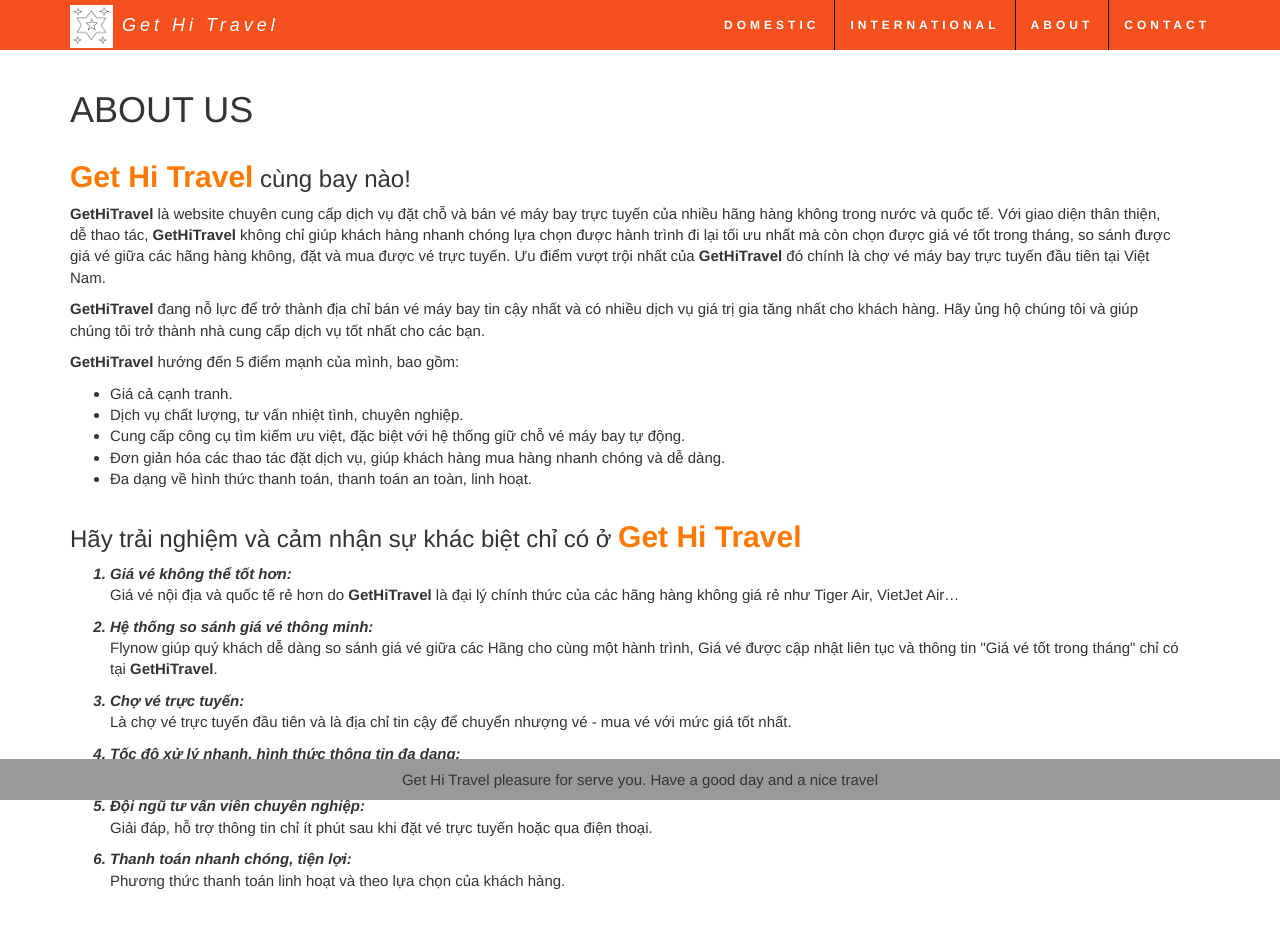
After one commit to Artielkami/Get2Travel, a Django app: template search/templates/demo/about.html in a window 1280 px wide. The commit adds this page. Run offline with Django 3.2, Linux system fonts and the light colour scheme; the template is opened without the code that fills it, so the values that code supplies are empty; some libraries are stand-ins or nearby versions.

Commit message:
added contact.html and about.html

```diff
--- a/search/static/search/style.css
+++ b/search/static/search/style.css
@@ -1,3 +1,6 @@
+body {
+    font-size:1.5em;
+}
 .navbar {
     margin-bottom: 0;
     background-color: #f4511e;
@@ -34,6 +37,7 @@
 
 .main {
     margin-top: 70px;
+    margin-bottom:50px;
 }
 .span-header-for-middle {
     vertical-align: top;
@@ -54,8 +58,10 @@
 .footer-my-style {
     position: fixed;
     bottom: 0px;
+    height:auto;
     width: 100%;
     background-color: #999999;
+    padding:10px;
 }
 .footer-my-style p {
     margin-bottom: 0px;
@@ -100,3 +106,13 @@
 #result {
     margin-bottom: 35px;
 }
+/* This under is belong to about.html and contact.html */
+.main .row .brand-name {
+    color:#ff7800;
+    font-weight:bold;
+    font-size:30px;
+}
+.main .row ol > li {
+    font-weight:bold;
+    font-style:italic;
+}
--- /dev/null
+++ b/search/templates/demo/about.html
@@ -0,0 +1,89 @@
+<!DOCTYPE html>
+<html lang="en">
+<head>
+    <meta charset="UTF-8">
+    <meta name="viewport" content="width=device-width, initial-scale=1">
+    <link rel="stylesheet" href="http://maxcdn.bootstrapcdn.com/bootstrap/3.3.6/css/bootstrap.min.css">
+    <link rel="stylesheet" href="https://maxcdn.bootstrapcdn.com/font-awesome/4.6.1/css/font-awesome.min.css">
+    <link rel="stylesheet" type="text/css" href="../../static/search/style.css">
+    <script src="https://ajax.googleapis.com/ajax/libs/jquery/1.12.0/jquery.min.js"></script>
+    <script src="http://maxcdn.bootstrapcdn.com/bootstrap/3.3.6/js/bootstrap.min.js"></script>
+    <title>Domestic flight</title>
+</head>
+<body>
+<header>
+    <nav class="navbar navbar-default navbar-fixed-top">
+        <div class="container">
+            <div class="navbar-header">
+                <button type="button" class="navbar-toggle" data-toggle="collapse" data-target="#myNavbar">
+                    <span class="fa fa-bars fa-2x"></span>
+                </button>
+                <a class="navbar-brand" href="#">
+                    <img src="../../static/search/images/can.png" alt="logo hình lá cần">
+                    <span class="span-header-for-middle">Get Hi Travel</span>
+                </a>
+            </div>
+            <div class="collapse navbar-collapse" id="myNavbar">
+                <ul class="nav navbar-nav navbar-right text-uppercase my-nav-text-style">
+                    <li><a id="a-domestic-page" href="javascript:void(0)">Domestic</a></li>
+                    <li><a id="a-internal-page" href="{% url 'search:insert_db_ticket' %}">International</a></li>
+                    <li><a id="a-about-page" href="javascript:void(0)">About</a></li>
+                    <li><a id="a-contact-page" href="javascript:void(0)">Contact</a></li>
+                </ul>
+            </div>
+        </div>
+    </nav>
+</header>
+<div class="container main">
+    <h1 class="text-uppercase">About us</h1>
+    <div class="row col-xs-12 col-sm-12">
+        <h3><span class="brand-name">Get Hi Travel</span> cùng bay nào!</h3>
+        <p><strong>GetHiTravel</strong> là website chuyên cung cấp dịch vụ đặt chỗ và bán vé máy bay trực tuyến của
+            nhiều hãng hàng
+            không trong nước và quốc tế. Với giao diện thân thiện, dễ thao tác, <strong>GetHiTravel</strong> không chỉ
+            giúp khách hàng
+            nhanh chóng lựa chọn được hành trình đi lại tối ưu nhất mà còn chọn được giá vé tốt trong tháng, so sánh
+            được giá vé giữa các hãng hàng không, đặt và mua được vé trực tuyến. Ưu điểm vượt trội nhất của <strong>GetHiTravel</strong>
+            đó chính là chợ vé máy bay trực tuyến đầu tiên tại Việt Nam.</p>
+        <p><strong>GetHiTravel</strong> đang nỗ lực để trở thành địa chỉ bán vé máy bay tin cậy nhất và có nhiều dịch vụ
+            giá trị gia
+            tăng nhất cho khách hàng. Hãy ủng hộ chúng tôi và giúp chúng tôi trở thành nhà cung cấp dịch vụ tốt nhất cho
+            các bạn.</p>
+        <div>
+            <p><strong>GetHiTravel</strong> hướng đến 5 điểm mạnh của mình, bao gồm:</p>
+            <ul>
+                <li>Giá cả cạnh tranh.</li>
+                <li>Dịch vụ chất lượng, tư vấn nhiệt tình, chuyên nghiệp.</li>
+                <li>Cung cấp công cụ tìm kiếm ưu việt, đặc biệt với hệ thống giữ chỗ vé máy bay tự động.</li>
+                <li>Đơn giản hóa các thao tác đặt dịch vụ, giúp khách hàng mua hàng nhanh chóng và dễ dàng.</li>
+                <li>Đa dạng về hình thức thanh toán, thanh toán an toàn, linh hoạt.</li>
+            </ul>
+        </div>
+    </div>
+    <div class="row col-xs-12 col-sm-12">
+        <h3>Hãy trải nghiệm và cảm nhận sự khác biệt chỉ có ở <span class="brand-name">Get Hi Travel</span></h3>
+        <ol>
+            <li>Giá vé không thể tốt hơn:</li>
+            <p>Giá vé nội địa và quốc tế rẻ hơn do <strong>GetHiTravel</strong> là đại lý chính thức của các hãng hàng
+                không giá rẻ như Tiger
+                Air, VietJet Air…</p>
+            <li>Hệ thống so sánh giá vé thông minh:</li>
+            <p>Flynow giúp quý khách dễ dàng so sánh giá vé giữa các Hãng cho cùng một hành trình, Giá vé được cập nhật
+                liên tục và thông tin "Giá vé tốt trong tháng" chỉ có tại <strong>GetHiTravel</strong>.</p>
+            <li>Chợ vé trực tuyến:</li>
+            <p>Là chợ vé trực tuyến đầu tiên và là địa chỉ tin cậy để chuyển nhượng vé - mua vé với mức giá tốt
+                nhất.</p>
+            <li>Tốc độ xử lý nhanh, hình thức thông tin đa dạng:</li>
+            <p>Hệ thống xử lý đơn hàng tối ưu với đội ngũ IT giàu kinh nghiệm.</p>
+            <li>Đội ngũ tư vấn viên chuyên nghiệp:</li>
+            <p>Giải đáp, hỗ trợ thông tin chỉ ít phút sau khi đặt vé trực tuyến hoặc qua điện thoại.</p>
+            <li>Thanh toán nhanh chóng, tiện lợi:</li>
+            <p>Phương thức thanh toán linh hoạt và theo lựa chọn của khách hàng.</p>
+        </ol>
+    </div>
+</div>
+<footer class="container-fluid text-center footer-my-style">
+    <p>Get Hi Travel pleasure for serve you. Have a good day and a nice travel</p>
+</footer>
+</body>
+</html>
--- a/search/templates/demo/index.html
+++ b/search/templates/demo/index.html
@@ -26,7 +26,7 @@
             </div>
             <div class="collapse navbar-collapse" id="myNavbar">
                 <ul class="nav navbar-nav navbar-right text-uppercase my-nav-text-style">
-                    <li><a id="a-domistic-page" href="javascript:void(0)">Domestic</a></li>
+                    <li><a id="a-domestic-page" href="javascript:void(0)">Domestic</a></li>
                     <li><a id="a-internal-page" href="{% url 'search:insert_db_ticket' %}">International</a></li>
                     <li><a id="a-about-page" href="javascript:void(0)">About</a></li>
                     <li><a id="a-contact-page" href="javascript:void(0)">Contact</a></li>
@@ -134,10 +134,6 @@
                     <option value="8">8</option>
                     <option value="9">9</option>
                     <option value="10">10</option>
-                    <option value="11">10</option>
-                    <option value="12">10</option>
-                    <option value="13">10</option>
-                    <option value="14">10</option>
                 </select>
             </div>
             <div class="form-group col-xs-12 col-sm-4 col-md-4 col-lg-4">
```
Also changed, not shown: search/templates/demo/contact.html (added, +87 -0 lines), db.sqlite3, 15 other files.
